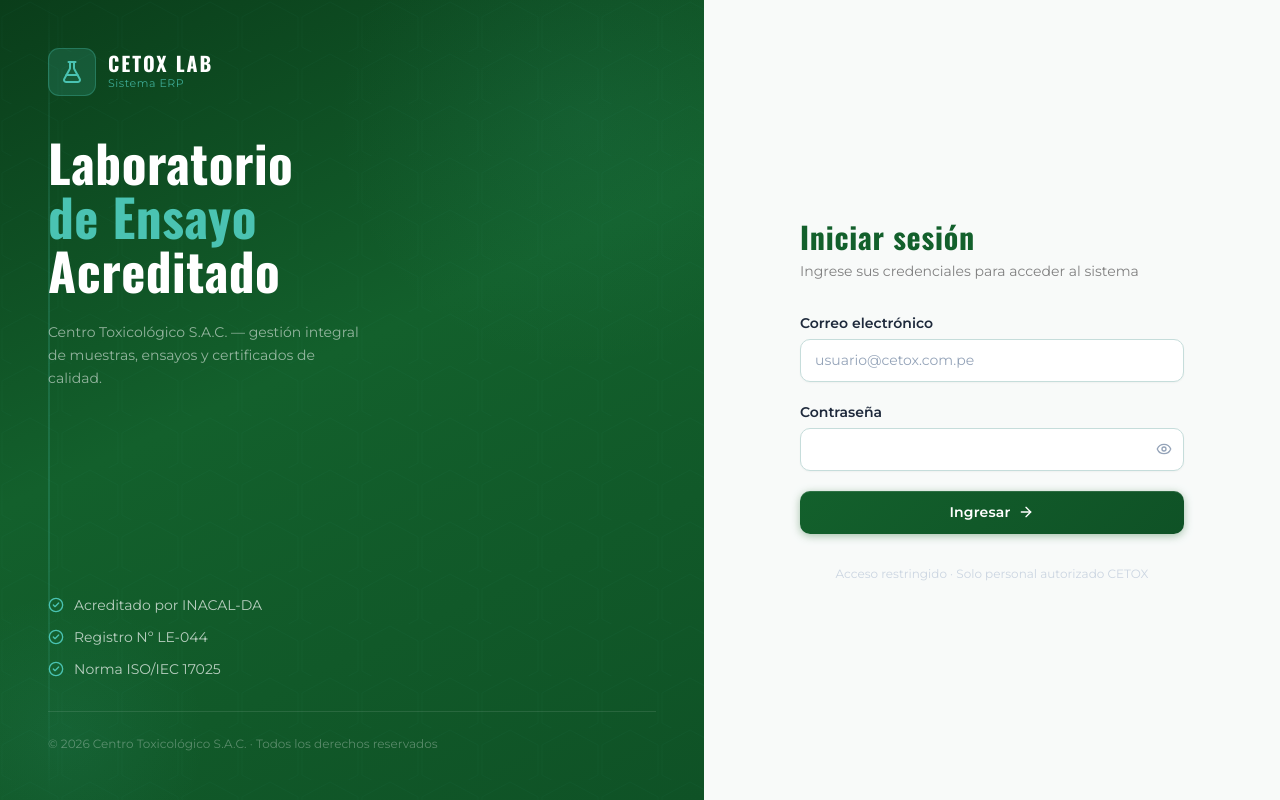
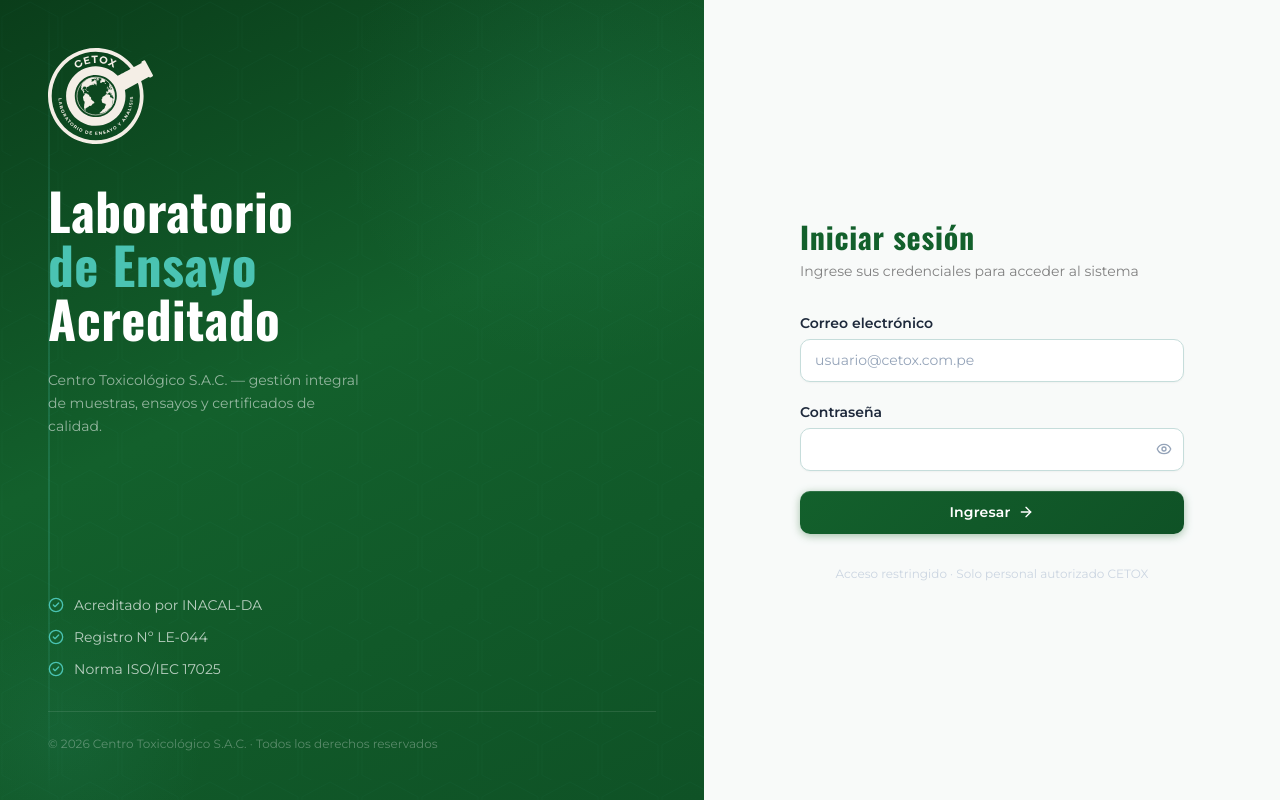
Before and after one commit to capelanus/cetox-app, a Next.js app: page /login in a window 1280 px wide. Built offline with nearby package versions, Linux system fonts and the light colour scheme.

Commit message:
Add official CETOX SVG logo to login and sugerencias pages
Co-Authored-By: Claude Sonnet 4.6 <noreply@anthropic.com>

```diff
--- a/src/app/(public)/login/page.tsx
+++ b/src/app/(public)/login/page.tsx
@@ -3,7 +3,7 @@
 import { useState } from 'react'
 import { signIn } from 'next-auth/react'
 import { useRouter } from 'next/navigation'
-import { Eye, EyeOff, AlertCircle, FlaskConical, CheckCircle2, ArrowRight, Loader2 } from 'lucide-react'
+import { Eye, EyeOff, AlertCircle, CheckCircle2, ArrowRight, Loader2 } from 'lucide-react'
 
 export default function LoginPage() {
   const router = useRouter()
@@ -75,21 +75,12 @@ export default function LoginPage() {
 
         {/* Logo + brand */}
         <div className="relative z-10">
-          <div className="flex items-center gap-3 mb-10">
-            <div
-              className="w-12 h-12 rounded-xl flex items-center justify-center flex-shrink-0"
-              style={{ backgroundColor: 'rgba(74,195,178,0.18)', border: '1px solid rgba(74,195,178,0.3)' }}
-            >
-              <FlaskConical className="w-6 h-6" style={{ color: '#4AC3B2' }} />
-            </div>
-            <div>
-              <p className="font-heading text-white text-xl font-bold tracking-widest uppercase leading-none">
-                Cetox Lab
-              </p>
-              <p className="text-[11px] tracking-wider mt-0.5" style={{ color: 'rgba(74,195,178,0.8)' }}>
-                Sistema ERP
-              </p>
-            </div>
+          <div className="mb-10">
+            <img
+              src="/cetox-logo.svg"
+              alt="CETOX Lab"
+              className="h-24 w-auto"
+            />
           </div>
 
           <h1
@@ -134,19 +125,12 @@ export default function LoginPage() {
         style={{ backgroundColor: '#f8faf9' }}
       >
         {/* Mobile logo (shown only on small screens) */}
-        <div className="lg:hidden flex items-center gap-3 mb-10">
-          <div
-            className="w-10 h-10 rounded-xl flex items-center justify-center"
-            style={{ backgroundColor: '#13602C' }}
-          >
-            <FlaskConical className="w-5 h-5 text-white" />
-          </div>
-          <div>
-            <p className="font-heading font-bold text-lg tracking-widest uppercase" style={{ color: '#13602C' }}>
-              Cetox Lab
-            </p>
-            <p className="text-[10px] text-slate-400 tracking-wider">Sistema ERP</p>
-          </div>
+        <div className="lg:hidden mb-10 px-4 py-3 rounded-xl" style={{ backgroundColor: '#13602C' }}>
+          <img
+            src="/cetox-logo.svg"
+            alt="CETOX Lab"
+            className="h-16 w-auto mx-auto"
+          />
         </div>
 
         {/* Form card */}
--- a/src/app/(public)/sugerencias/sugerencias-form.tsx
+++ b/src/app/(public)/sugerencias/sugerencias-form.tsx
@@ -121,8 +121,8 @@ export function SugerenciasForm() {
     <form onSubmit={handleSubmit} className="bg-white w-full max-w-[420px] shadow-md rounded-lg overflow-hidden">
 
       {/* Header */}
-      <div className="border-b-2 border-slate-800 px-6 pt-5 pb-4 text-center">
-        <p className="text-lg font-bold text-slate-800 tracking-wide">CETOX LAB</p>
+      <div className="px-6 pt-5 pb-4 text-center" style={{ backgroundColor: '#13602C' }}>
+        <img src="/cetox-logo.svg" alt="CETOX Lab" className="h-16 w-auto mx-auto" />
       </div>
 
       <div className="px-6 pt-4 pb-6 space-y-5">
```
Also changed, not shown: public/cetox-logo.svg (added).
